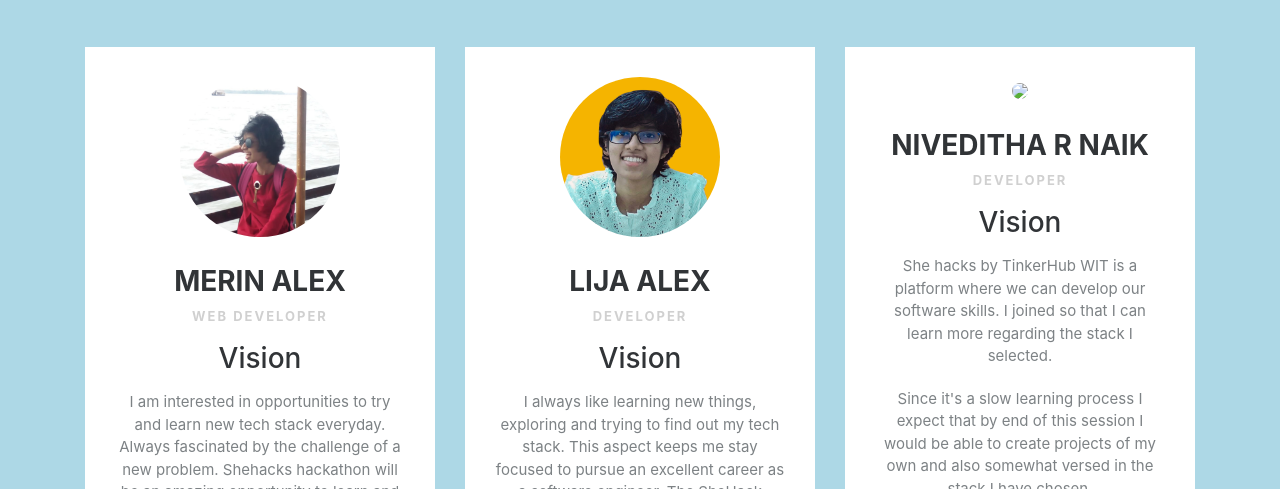
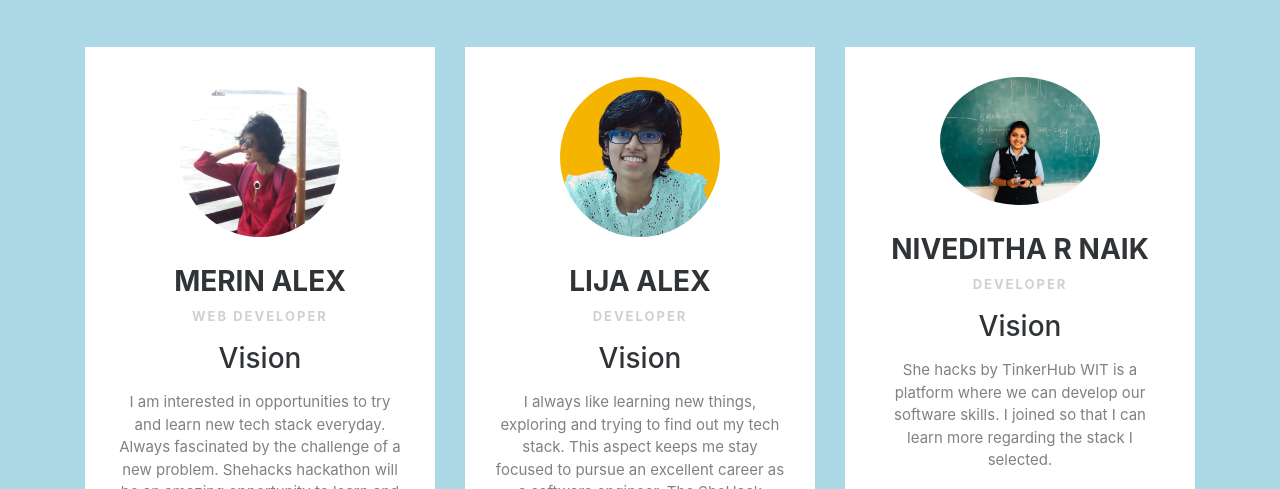
Before and after one commit to MerinAlex23/Shehacks, a plain HTML site: page index.html in a window 1280 px wide. Shown: the part 169-658 px from the top of the page. Drawn offline with nearby package versions, Linux system fonts and the light colour scheme.

Commit message:
Update index.html

```diff
--- a/index.html
+++ b/index.html
@@ -51,7 +51,7 @@
                     </div>
                 </div>
                 <div class="col-md-6 col-lg-4 item">
-                    <div class="box"><img class="rounded-circle" src="assets/Niveditha.jpg">
+                    <div class="box"><img class="rounded-circle" src="assets/Niveditha.jpeg">
                         <h3 class="name">NIVEDITHA R NAIK</h3>
                         <p class="title">DEVELOPER</p>
                         <h3>Vision</h3>
```
